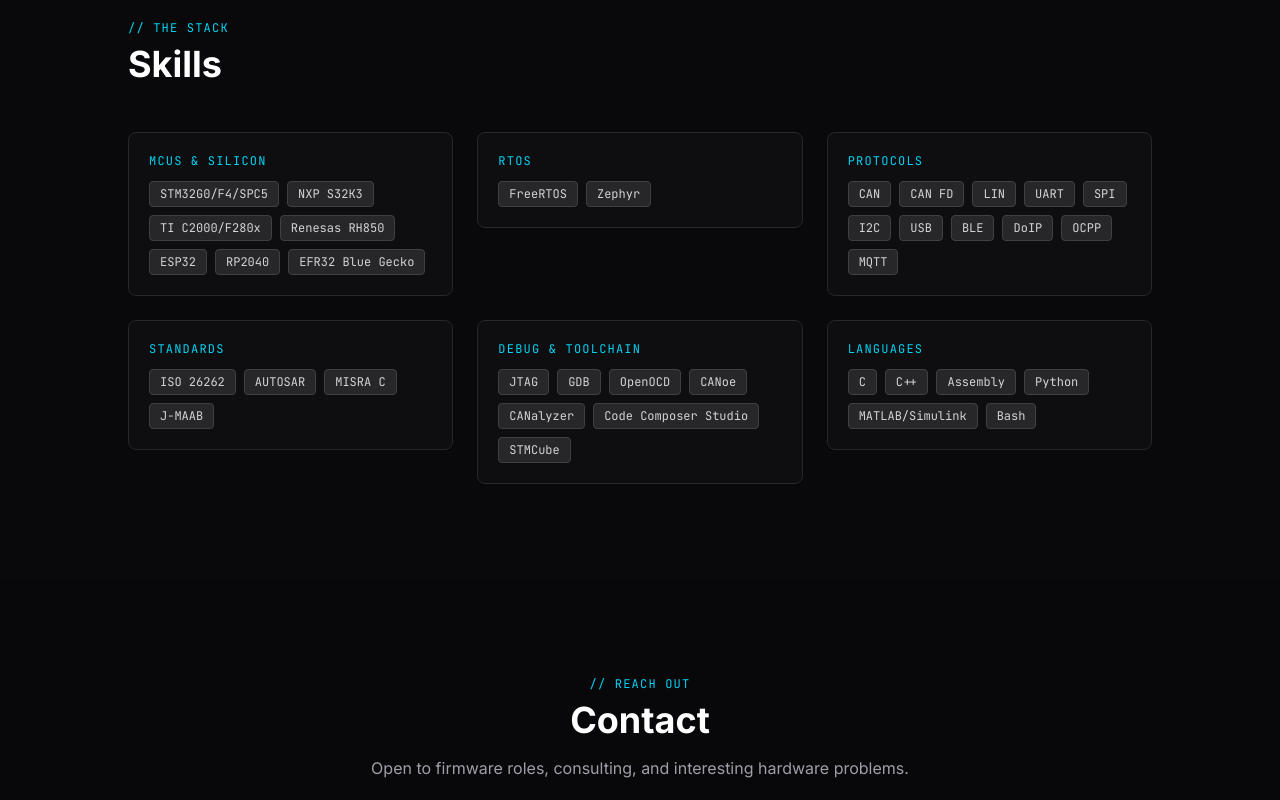
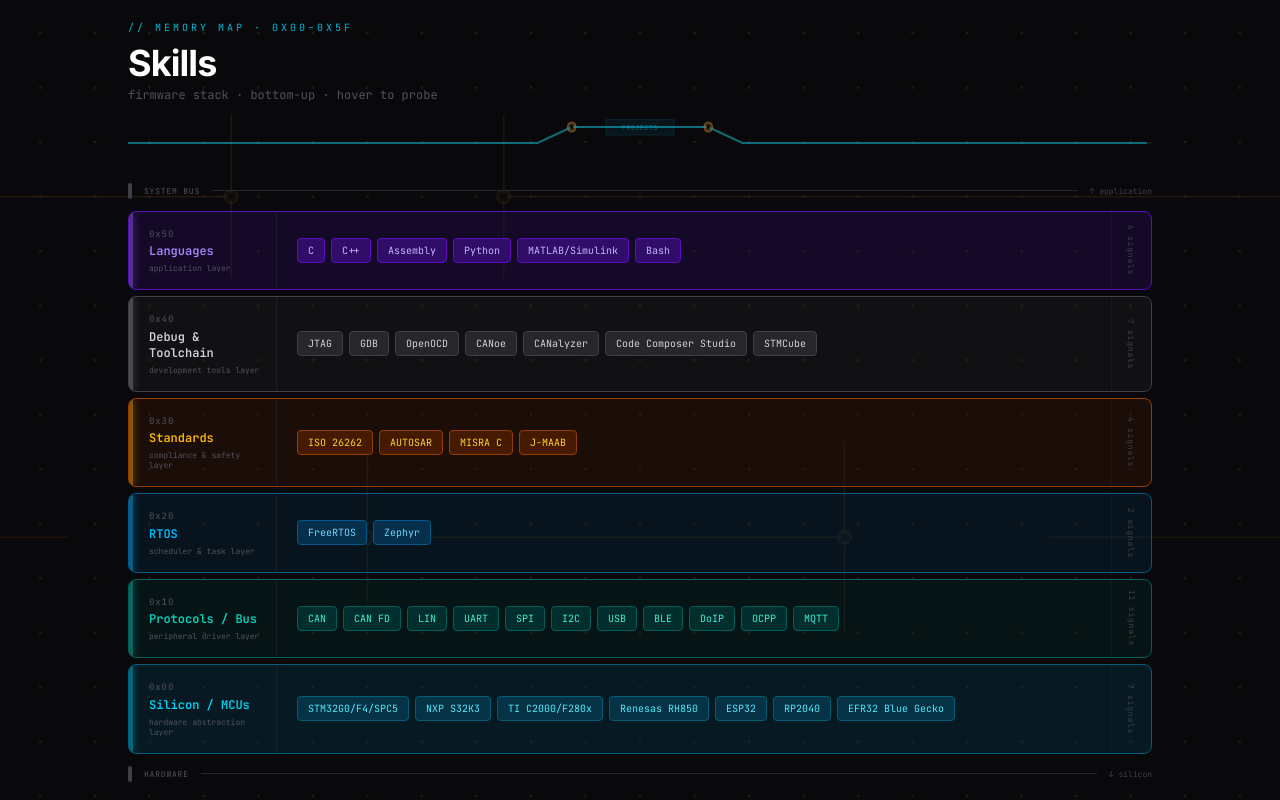
Before and after one commit to kiranj26/portfolio, a Next.js app: page / in a window 1280 px wide. Shown: the part 3760-4560 px from the top of the page. Built offline with nearby package versions, Linux system fonts and the light colour scheme.

Commit message:
feat: firmware stack diagram skills section with probe-tip hover and bus rail animation

```diff
--- a/components/SkillsSection.tsx
+++ b/components/SkillsSection.tsx
@@ -1,37 +1,232 @@
-import { BlurFade } from "@/components/ui/blur-fade"
-import { skills } from "@/data/skills"
+"use client"
+
+import { useEffect, useRef, useState } from "react"
+import { TraceSeparator } from "@/components/ui/trace-separator"
+
+// ── Firmware stack definition — ordered bottom → top ─────────────────────────
+
+const STACK = [
+  {
+    addr:     "0x00",
+    layer:    "Silicon / MCUs",
+    sublabel: "hardware abstraction layer",
+    color:    { border: "border-cyan-800",   bg: "bg-cyan-950/40",    label: "text-cyan-400",   chip: "bg-cyan-950 text-cyan-300 border-cyan-800"   },
+    bus:      "rgba(6,182,212,0.5)",
+    skills:   ["STM32G0/F4/SPC5", "NXP S32K3", "TI C2000/F280x", "Renesas RH850", "ESP32", "RP2040", "EFR32 Blue Gecko"],
+  },
+  {
+    addr:     "0x10",
+    layer:    "Protocols / Bus",
+    sublabel: "peripheral driver layer",
+    color:    { border: "border-teal-800",   bg: "bg-teal-950/30",    label: "text-teal-400",   chip: "bg-teal-950 text-teal-300 border-teal-800"   },
+    bus:      "rgba(20,184,166,0.5)",
+    skills:   ["CAN", "CAN FD", "LIN", "UART", "SPI", "I2C", "USB", "BLE", "DoIP", "OCPP", "MQTT"],
+  },
+  {
+    addr:     "0x20",
+    layer:    "RTOS",
+    sublabel: "scheduler & task layer",
+    color:    { border: "border-sky-800",    bg: "bg-sky-950/30",     label: "text-sky-400",    chip: "bg-sky-950 text-sky-300 border-sky-800"      },
+    bus:      "rgba(14,165,233,0.5)",
+    skills:   ["FreeRTOS", "Zephyr"],
+  },
+  {
+    addr:     "0x30",
+    layer:    "Standards",
+    sublabel: "compliance & safety layer",
+    color:    { border: "border-amber-800",  bg: "bg-amber-950/30",   label: "text-amber-400",  chip: "bg-amber-950 text-amber-300 border-amber-800" },
+    bus:      "rgba(245,158,11,0.5)",
+    skills:   ["ISO 26262", "AUTOSAR", "MISRA C", "J-MAAB"],
+  },
+  {
+    addr:     "0x40",
+    layer:    "Debug & Toolchain",
+    sublabel: "development tools layer",
+    color:    { border: "border-zinc-700",   bg: "bg-zinc-800/30",    label: "text-zinc-300",   chip: "bg-zinc-800 text-zinc-300 border-zinc-700"   },
+    bus:      "rgba(161,161,170,0.4)",
+    skills:   ["JTAG", "GDB", "OpenOCD", "CANoe", "CANalyzer", "Code Composer Studio", "STMCube"],
+  },
+  {
+    addr:     "0x50",
+    layer:    "Languages",
+    sublabel: "application layer",
+    color:    { border: "border-violet-800", bg: "bg-violet-950/30",  label: "text-violet-400", chip: "bg-violet-950 text-violet-300 border-violet-800" },
+    bus:      "rgba(139,92,246,0.5)",
+    skills:   ["C", "C++", "Assembly", "Python", "MATLAB/Simulink", "Bash"],
+  },
+]
+
+// ── Skill chip with probe-tip hover ──────────────────────────────────────────
+
+function SkillChip({ label, chipClass }: { label: string; chipClass: string }): React.ReactElement {
+  const [probed, setProbed] = useState(false)
+
+  return (
+    <span
+      className={`relative font-mono text-[10px] px-2.5 py-1 rounded border cursor-default select-none transition-all duration-150 ${chipClass}`}
+      style={{ boxShadow: probed ? "0 0 10px currentColor" : "none" }}
+      onMouseEnter={() => setProbed(true)}
+      onMouseLeave={() => setProbed(false)}
+    >
+      {probed && (
+        <span className="absolute -top-4 left-1/2 -translate-x-1/2 font-mono text-[7px] text-cyan-400 whitespace-nowrap pointer-events-none"
+          style={{ textShadow: "0 0 6px rgba(6,182,212,0.8)" }}>
+          ▼ HIGH
+        </span>
+      )}
+      {label}
+    </span>
+  )
+}
+
+// ── Stack layer band ──────────────────────────────────────────────────────────
+
+function StackLayer({
+  layer, index, visible,
+}: {
+  layer: typeof STACK[0]
+  index: number
+  visible: boolean
+}): React.ReactElement {
+  return (
+    <div
+      style={{
+        opacity:    visible ? 1 : 0,
+        transform:  visible ? "translateY(0)" : "translateY(24px)",
+        transition: `opacity 500ms ease ${index * 80}ms, transform 500ms cubic-bezier(0.34,1.26,0.64,1) ${index * 80}ms`,
+      }}
+    >
+      <div className={`relative flex gap-0 rounded-lg border ${layer.color.border} ${layer.color.bg} overflow-hidden`}>
+
+        {/* Left bus bar */}
+        <div className="w-1 shrink-0 self-stretch"
+          style={{ background: layer.bus, boxShadow: `0 0 8px ${layer.bus}` }}/>
+
+        {/* Address + label column */}
+        <div className="w-36 shrink-0 px-4 py-4 border-r border-zinc-800/60 flex flex-col justify-center gap-0.5">
+          <span className="font-mono text-[9px] text-zinc-600 tracking-widest">{layer.addr}</span>
+          <span className={`font-mono text-xs font-semibold ${layer.color.label}`}>{layer.layer}</span>
+          <span className="font-mono text-[8px] text-zinc-600 leading-tight mt-0.5">{layer.sublabel}</span>
+        </div>
+
+        {/* Skills */}
+        <div className="flex-1 px-5 py-4 flex flex-wrap gap-1.5 items-center">
+          {layer.skills.map(skill => (
+            <SkillChip key={skill} label={skill} chipClass={layer.color.chip}/>
+          ))}
+        </div>
+
+        {/* Right: chip count */}
+        <div className="w-10 shrink-0 flex items-center justify-center border-l border-zinc-800/40">
+          <span className="font-mono text-[8px] text-zinc-700 rotate-90 tracking-widest whitespace-nowrap">
+            {layer.skills.length} signals
+          </span>
+        </div>
+      </div>
+    </div>
+  )
+}
+
+// ── PCB substrate (reused pattern) ───────────────────────────────────────────
+
+function PcbSubstrate(): React.ReactElement {
+  return (
+    <svg className="absolute inset-0 w-full h-full pointer-events-none"
+      viewBox="0 0 1200 700" preserveAspectRatio="xMidYMid slice"
+      aria-hidden="true" style={{ opacity: 0.18 }}>
+      <defs>
+        <pattern id="skills-dots" x="0" y="0" width="40" height="40" patternUnits="userSpaceOnUse">
+          <circle cx="0"  cy="0"  r="1" fill="rgba(184,115,51,1)"/>
+          <circle cx="40" cy="0"  r="1" fill="rgba(184,115,51,1)"/>
+          <circle cx="0"  cy="40" r="1" fill="rgba(184,115,51,1)"/>
+          <circle cx="40" cy="40" r="1" fill="rgba(184,115,51,1)"/>
+        </pattern>
+      </defs>
+      <rect width="1200" height="700" fill="url(#skills-dots)"/>
+      <line x1="0" y1="200" x2="300" y2="200" stroke="rgba(184,115,51,0.8)" strokeWidth="1.2"/>
+      <line x1="500" y1="200" x2="1200" y2="200" stroke="rgba(184,115,51,0.7)" strokeWidth="1.2"/>
+      <line x1="0" y1="450" x2="180" y2="450" stroke="rgba(184,115,51,0.7)" strokeWidth="1.2"/>
+      <line x1="400" y1="450" x2="750" y2="450" stroke="rgba(184,115,51,0.8)" strokeWidth="1.2"/>
+      <line x1="900" y1="450" x2="1200" y2="450" stroke="rgba(184,115,51,0.6)" strokeWidth="1.2"/>
+      <line x1="300" y1="140" x2="300" y2="260" stroke="rgba(184,115,51,0.7)" strokeWidth="1.2"/>
+      <line x1="500" y1="140" x2="500" y2="260" stroke="rgba(184,115,51,0.6)" strokeWidth="1.2"/>
+      <line x1="750" y1="380" x2="750" y2="520" stroke="rgba(184,115,51,0.7)" strokeWidth="1.2"/>
+      <line x1="400" y1="380" x2="400" y2="520" stroke="rgba(184,115,51,0.6)" strokeWidth="1.2"/>
+      {([
+        [300,200],[500,200],[750,450],[400,450],
+      ] as [number,number][]).map(([cx,cy],i) => (
+        <g key={i}>
+          <circle cx={cx} cy={cy} r="5" fill="rgba(184,115,51,0.3)" stroke="rgba(200,140,60,0.6)" strokeWidth="1"/>
+          <circle cx={cx} cy={cy} r="2" fill="rgba(8,12,8,0.95)"/>
+        </g>
+      ))}
+      <circle cx="30" cy="30" r="7" fill="none" stroke="rgba(184,115,51,0.5)" strokeWidth="1"/>
+      <circle cx="30" cy="30" r="2" fill="rgba(184,115,51,0.4)"/>
+      <circle cx="1170" cy="30" r="7" fill="none" stroke="rgba(184,115,51,0.5)" strokeWidth="1"/>
+      <circle cx="1170" cy="30" r="2" fill="rgba(184,115,51,0.4)"/>
+    </svg>
+  )
+}
+
+// ── Main section ─────────────────────────────────────────────────────────────
 
 export function SkillsSection(): React.ReactElement {
+  const ref  = useRef<HTMLDivElement>(null)
+  const [visible, setVisible] = useState(false)
+
+  useEffect(() => {
+    const el = ref.current
+    if (!el) return
+    const io = new IntersectionObserver(
+      ([e]) => { if (e.isIntersecting) setVisible(true) },
+      { threshold: 0.1 }
+    )
+    io.observe(el)
+    return () => io.disconnect()
+  }, [])
+
   return (
-    <section id="skills" className="py-24 px-4">
-      <div className="max-w-5xl mx-auto">
-        <BlurFade inView delay={0}>
-          <div className="mb-12">
-            <p className="font-mono text-cyan-400 text-xs tracking-widest uppercase mb-2">// the stack</p>
-            <h2 className="font-sans text-3xl sm:text-4xl font-bold text-white">Skills</h2>
-          </div>
-        </BlurFade>
+    <section id="skills" className="relative py-24 px-4 overflow-hidden">
+      <PcbSubstrate/>
 
-        <div className="grid grid-cols-1 sm:grid-cols-2 lg:grid-cols-3 gap-6">
-          {skills.map((group, i) => (
-            <BlurFade key={group.category} inView delay={0.05 + i * 0.07}>
-              <div className="rounded-lg border border-zinc-800 bg-zinc-900/40 p-5">
-                <h3 className="font-mono text-cyan-400 text-xs tracking-widest uppercase mb-3">
-                  {group.category}
-                </h3>
-                <div className="flex flex-wrap gap-2">
-                  {group.skills.map((skill) => (
-                    <span
-                      key={skill}
-                      className="font-mono text-xs px-2.5 py-1 rounded border border-zinc-700 bg-zinc-800 text-zinc-300 hover:border-cyan-700 hover:text-cyan-300 transition-colors"
-                    >
-                      {skill}
-                    </span>
-                  ))}
-                </div>
-              </div>
-            </BlurFade>
+      <div className="relative z-10 max-w-5xl mx-auto">
+
+        {/* Header */}
+        <div className="mb-4">
+          <p className="font-mono text-cyan-500 text-[10px] tracking-[0.3em] uppercase mb-2">
+            // memory map · 0x00–0x5F
+          </p>
+          <h2 className="font-sans text-3xl sm:text-4xl font-bold text-white tracking-tight">
+            Skills
+          </h2>
+          <p className="font-mono text-xs text-zinc-600 mt-1">
+            firmware stack · bottom-up · hover to probe
+          </p>
+        </div>
+
+        <TraceSeparator/>
+
+        {/* Vertical bus rail label */}
+        <div className="flex items-center gap-3 mb-3 mt-4">
+          <div className="w-1 h-4 rounded-full bg-zinc-700"/>
+          <span className="font-mono text-[8px] text-zinc-600 uppercase tracking-widest">system bus</span>
+          <div className="flex-1 h-px bg-zinc-800"/>
+          <span className="font-mono text-[8px] text-zinc-700">↑ application</span>
+        </div>
+
+        {/* Stack layers — bottom to top means we render top visually but label bottom-up */}
+        <div ref={ref} className="flex flex-col-reverse gap-1.5">
+          {STACK.map((layer, i) => (
+            <StackLayer key={layer.addr} layer={layer} index={i} visible={visible}/>
           ))}
+        </div>
+
+        {/* Bottom bus label */}
+        <div className="flex items-center gap-3 mt-3">
+          <div className="w-1 h-4 rounded-full bg-zinc-700"/>
+          <span className="font-mono text-[8px] text-zinc-600 uppercase tracking-widest">hardware</span>
+          <div className="flex-1 h-px bg-zinc-800"/>
+          <span className="font-mono text-[8px] text-zinc-700">↓ silicon</span>
         </div>
       </div>
     </section>
```
